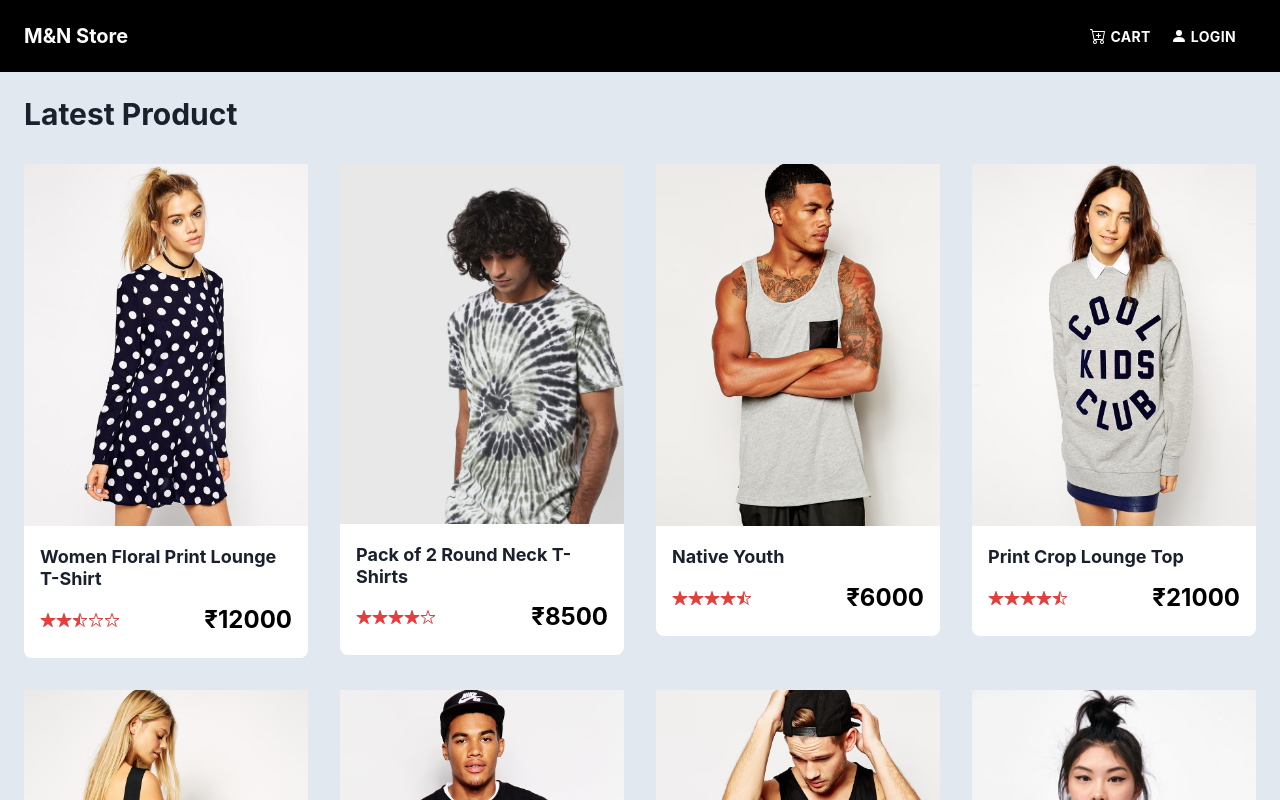
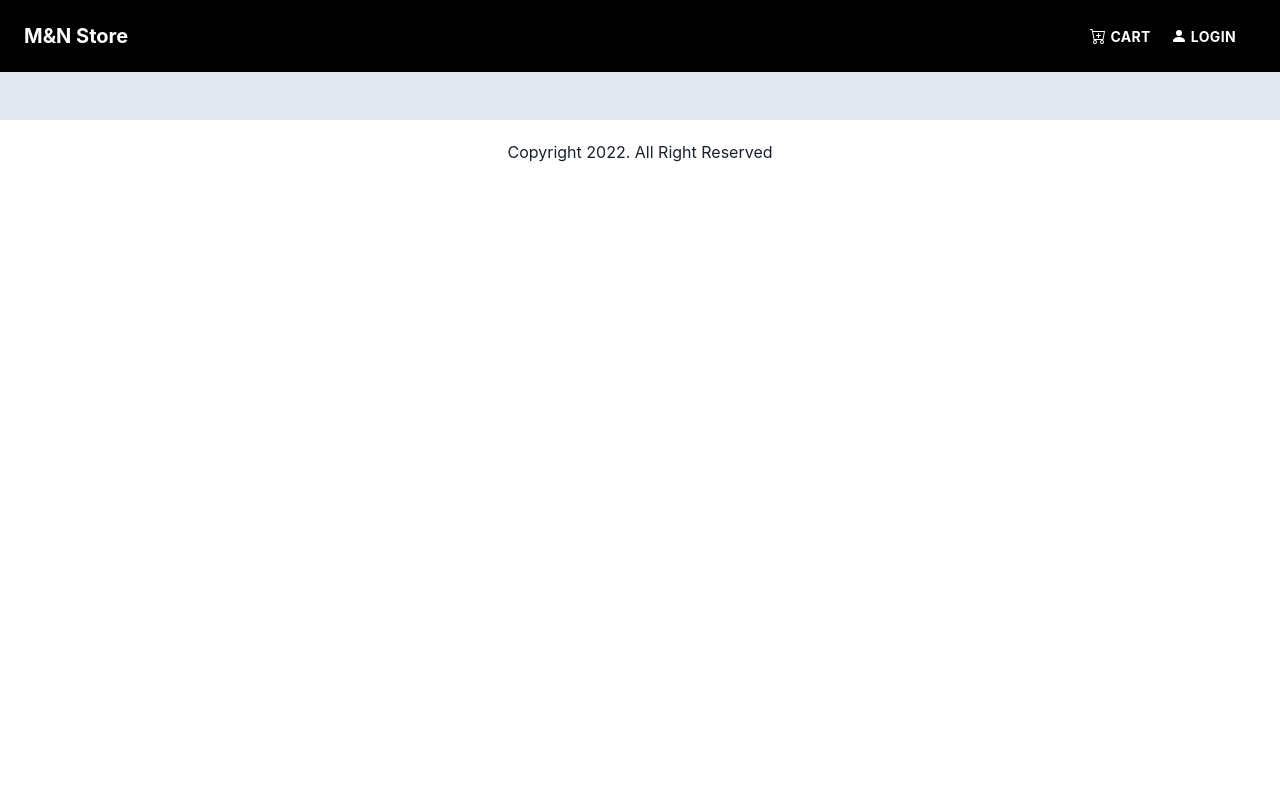
Before and after one commit to yaseenmalik008/E-Commerce, a React (Create React App) app in the folder frontend/: page /cart in a window 1280 px wide. Shown: the top 800 px of the page. Built offline with nearby package versions, Linux system fonts and the light colour scheme.

Commit message:
Step 5 completed. Install and Implement React Router done.

```diff
--- a/frontend/package.json
+++ b/frontend/package.json
@@ -13,6 +13,7 @@
     "react": "^18.2.0",
     "react-dom": "^18.2.0",
     "react-icons": "^4.4.0",
+    "react-router-dom": "^6.3.0",
     "react-scripts": "5.0.1",
     "web-vitals": "^2.1.4"
   },
--- a/frontend/src/App.js
+++ b/frontend/src/App.js
@@ -1,4 +1,5 @@
 import React from 'react'
+import {BrowserRouter,Route,Routes} from "react-router-dom"
 import Footer from './Components/Footer'
 import Header from "./Components/Header"
 import HomeScreen from './screen/HomeScreen'
@@ -7,7 +8,7 @@ import {Flex} from "@chakra-ui/react"
 
 const App = () => {
   return (
-   <>
+   <BrowserRouter>
     <Header/>
     <Flex
     as ="main"
@@ -18,10 +19,12 @@ const App = () => {
     bgColor = "gray.200"
     >
 
-   <HomeScreen/>
+   <Routes>
+    <Route  path = "/" element ={<HomeScreen/>}/>
+   </Routes>
     </Flex>
     <Footer/>
-   </>
+   </BrowserRouter>
   )
 }
 
--- a/frontend/src/Components/Header.js
+++ b/frontend/src/Components/Header.js
@@ -1,4 +1,5 @@
 import React, { useState } from "react";
+import {Link as RouterLink} from "react-router-dom"
 import { Flex, Heading, Link, Box, Icon } from "@chakra-ui/react";
 import {BsCartPlus,BsFillPersonFill} from "react-icons/bs"
 import {HiMenu} from "react-icons/hi"
@@ -26,7 +27,7 @@ const Header = () => {
         size="md"
         letterSpacing="md"
       >
-        <Link href="/" _hover={{color :"teal.500", textDecor : "none"}}>M&N Store</Link>
+        <Link as ={RouterLink} to="/" _hover={{color :"teal.500", textDecor : "none"}}>M&N Store</Link>
       </Heading>
       <Box display={{base : "block",md :"none"}} onClick ={()=>setShow(!show)}>
         <Icon as={HiMenu} color = "white"  w = "4" h="4" />
@@ -34,8 +35,8 @@ const Header = () => {
 
       <Box display={{base: show ? "block" : "none", md: "flex"}} width = {{base:"full",md : "auto"}}
       mt ={{base:"3", md : "0"}}>
-        <Link
-        href="/cart"
+        <Link as= {RouterLink}
+        to="/cart"
         fontSize="sm"
         letterSpacing="wide"
         color = "white"
@@ -49,8 +50,8 @@ const Header = () => {
         >
         <Icon as={BsCartPlus}  w = "4" h="4" mr = "1" />
         Cart</Link>
-        <Link
-        href="/login"
+        <Link as={RouterLink}
+        to="/login"
         fontSize="sm"
         letterSpacing="wide"
         color = "white"
--- a/frontend/src/Components/Product.js
+++ b/frontend/src/Components/Product.js
@@ -1,10 +1,11 @@
 import React from "react";
+import {Link as RouterLink} from "react-router-dom"
 import { Flex, Box, Link, Image, Heading, Text } from "@chakra-ui/react";
 import Rating from "./Rating";
 
 const Product = ({ product }) => {
   return (
-    <Link href={`/product/${product._id}`} _hover={{ textDecor: "none" }}>
+    <Link as={RouterLink} to={`/product/${product._id}`} _hover={{ textDecor: "none" }}>
       <Box maxW="sm"
       borderRadius="lg"
       bgColor = "white"
--- a/frontend/src/screen/HomeScreen.js
+++ b/frontend/src/screen/HomeScreen.js
@@ -10,7 +10,7 @@ const HomeScreen = () => {
     Latest Product
 </Heading>
 
-<Grid templateColumns='1fr 1fr 1fr 1fr' gap='8'>
+<Grid templateColumns={{sm:'1fr',md:'1fr 1fr', lg:'1fr 1fr 1fr', xl:'1fr 1fr 1fr 1fr' }} gap='8'>
 {products.map((prod)=>(
     <Product product ={prod}/>
 ))}
```
Also changed, not shown: 1 other file (tests, documents, lock files or other folders).
